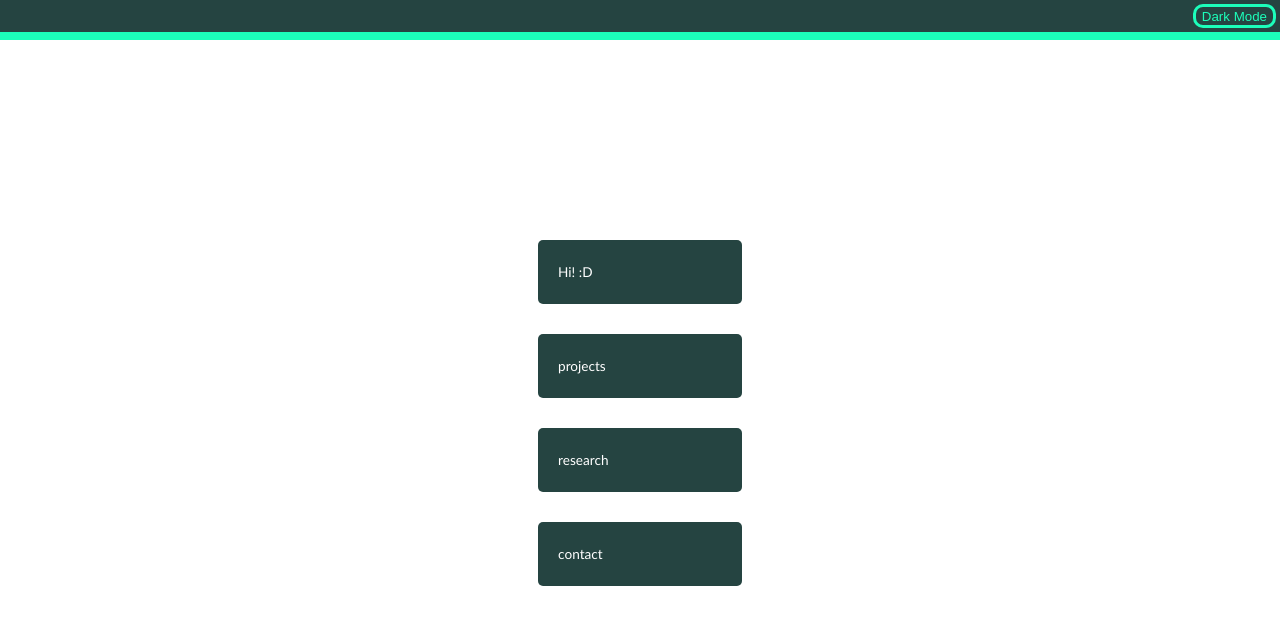
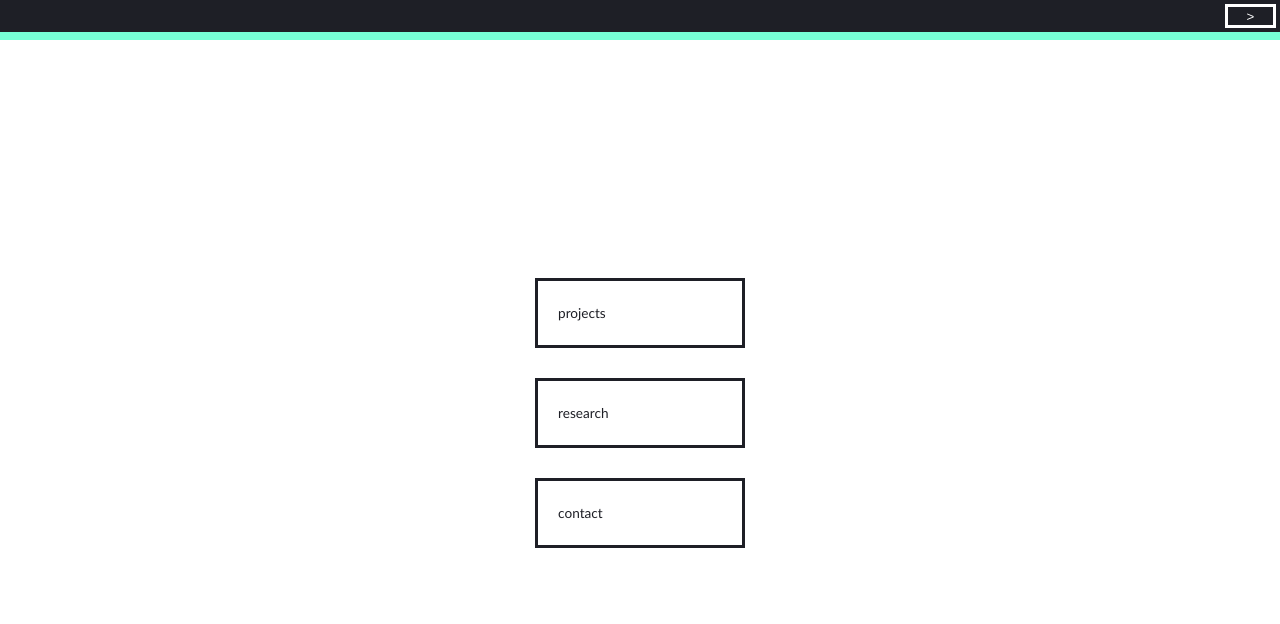
Before and after one commit to thedavidkipnis/portfolio, a React (Create React App) app: page / in a window 1280 px wide. Shown: the top 624 px of the page. Built offline with nearby package versions, Linux system fonts and the light colour scheme.

Commit message:
Styling changes + fixed issue where overflow text was on two lines inside InfoBlock and dark mode button

```diff
--- a/src/components/DarkModeToggle.js
+++ b/src/components/DarkModeToggle.js
@@ -2,6 +2,10 @@ import { useState, useEffect } from 'react';
 
 const DarkModeToggle = () => {
     const [isDarkMode, setIsDarkMode] = useState(false);
+    const [isExpanded, expandButton] = useState(false);
+
+    const expandedStyle = {width: '8vw'}
+    const nonExpanded = {width: '4vw'}
 
     useEffect(() => {
       if (isDarkMode) {
@@ -16,8 +20,12 @@ const DarkModeToggle = () => {
     };
 
     return (
-      <button onClick={toggleDarkMode} className="DarkModeButton">
-        <span>{isDarkMode ? 'Light Mode' : 'Dark Mode'}</span>
+      <button onClick={toggleDarkMode} className="DarkModeButton"
+      style={isExpanded ? expandedStyle : nonExpanded}
+      onMouseEnter={() => expandButton(!isExpanded)}
+      onMouseLeave={() => expandButton(!isExpanded)}
+      >
+        <span>{isExpanded ? isDarkMode ? 'Light Mode' : 'Dark Mode' : '>'}</span>
       </button>
     );
   }
--- a/src/components/InfoBlock.js
+++ b/src/components/InfoBlock.js
@@ -4,7 +4,7 @@ const InfoBlock = (props) => {
 
     const [isExpanded, expandBlock] = useState(false);
 
-    const expandedStyle = {height: '16vh', width: '32vw', borderRadius: '25px'}
+    const expandedStyle = {height: '16vh', width: '32vw', borderRadius: '10px'}
     const nonExpanded = {height: '8vh', width: '16vw'}
 
     return (
--- a/src/components/MainPage.js
+++ b/src/components/MainPage.js
@@ -10,7 +10,6 @@ const MainPage = () =>  {
 
     return (
       <div className="MainPage">
-        <InfoBlock text={'Hi! :D'} entries ={introText}/>
         <InfoBlock text={'projects'} entries={projectLinks}/>
         <InfoBlock text={'research'} entries={researchLinks}/>
         <InfoBlock text={'contact'} entries={contactLinks}/>
--- a/src/index.css
+++ b/src/index.css
@@ -4,22 +4,22 @@ body, html {
 
     font-size: 1.7vh;
 
-    --font-color: white;
-    --child-component-color: rgb(37,68,65);
-    --child-component-hover-color: rgb(119, 255, 214);
-    --navbar-strip-color: rgb(28,254,186);
+    --main-color: rgb(30,31,38);
+    --secondary-color: white;
+    --accent-color: rgb(119, 255, 214);
 
-    --main-page-color: white;
+    --navbar-color: rgb(30,31,38);
+
     --global-font: 'Gill Sans', 'Gill Sans MT', Calibri, 'Trebuchet MS', sans-serif;
 }
 
 body.dark-mode {
-    --child-component-color: rgb(77,100,141);
-    --child-component-hover-color: rgb(129, 240, 255);
-    --main-page-color: rgb(30,31,38);
-    --font-color: rgb(30,31,38);
 
-    --navbar-strip-color: rgb(28, 228, 254);
+    --main-color: white;
+    --secondary-color: rgb(30,31,38);
+    --accent-color: rgb(255, 197, 39);
+
+    --navbar-color: rgb(30,31,38);
 
 }
 
@@ -27,10 +27,18 @@ body.dark-mode {
     width: 100%;
     height: 4vh;
     /* min-height: 40px; */
-    background-color: var(--child-component-color);
+    background-color: var(--navbar-color);
 
     display: flex;
     justify-content: right;
+
+    transition: background-color 0.3s;
+}
+
+
+.NavBarStrip {
+    height: 1vh;
+    background-color: var(--accent-color);
 
     transition: background-color 0.3s;
 }
@@ -41,33 +49,27 @@ body.dark-mode {
     margin-right: 0.5vh;
     margin-top: 0.5vh;
 
+    white-space: nowrap;
+    overflow: hidden;
+
     border-style: solid;
     border-width: 3px;
-    background-color: var(--child-component-color);
-    color: var(--navbar-strip-color);
-    border-color: var(--navbar-strip-color);
-    border-radius: 10px;
+    background-color: var(--main-color);
+    color: var(--secondary-color);
+    border-color: var(--secondary-color);
+    border-radius: 0px;
 
     cursor: pointer;
 
     -webkit-user-select: none; /* Safari */
     user-select: none;
 
-    transition: background-color 0.3s, border-radius 0.3s;
+    transition: background-color 0.3s, border-radius 0.3s, width 0.3s;
 
 }
 
 .DarkModeButton:hover {
-    border-radius: 0px;
-
-    transition: background-color 0.3s, border-radius 0.3s;
-}
-
-.NavBarStrip {
-    height: 1vh;
-    background-color: var(--navbar-strip-color);
-
-    transition: background-color 0.3s;
+    transition: background-color 0.3s, border-radius 0.3s, width 0.3s;
 }
 
 .MainPage {
@@ -79,7 +81,7 @@ body.dark-mode {
     justify-content: center;
     flex-direction: column;
 
-    background-color: var(--main-page-color);
+    background-color: var(--secondary-color);
 
     transition: background-color 0.3s;
 }
@@ -92,15 +94,19 @@ body.dark-mode {
 
     margin: 0 0 30px 0;
 
-    border-radius: 5px;
-    background-color: var(--child-component-color);
-    color: var(--font-color);
+    white-space: nowrap;
+    overflow: hidden;
+
+    /* border-radius: 5px; */
+    background-color: var(--secondary-color);
+    color: var(--main-color);
+    border-style: solid;
+    border-color: var(--main-color);
 
     display: flex;
     align-items: center;
 
     font-family: var(--global-font);
-    color:var(--font-color);
 
     -webkit-user-select: none; /* Safari */
     user-select: none;
@@ -117,21 +123,12 @@ body.dark-mode {
 }
 
 .InfoBlock:hover {
-    background-color: var(--child-component-hover-color);
+    background-color: var(--main-color);
+    color: var(--secondary-color);
     transition: width 0.3s, height 0.3s, border-radius 0.3s, background-color 0.2s;
 }
 
-a:link {
+a, a:visited, a:hover, a:active, a:link {
     text-decoration: none !important;
+    color: var(--secondary-color);
 }
-
-
-
-.BugThatRunsAround {
-    width: 3vw;
-    height: 3vh;
-    position: absolute;
-
-    background-color: var(--navbar-strip-color);
-    border-radius: 50px;
-}
```
